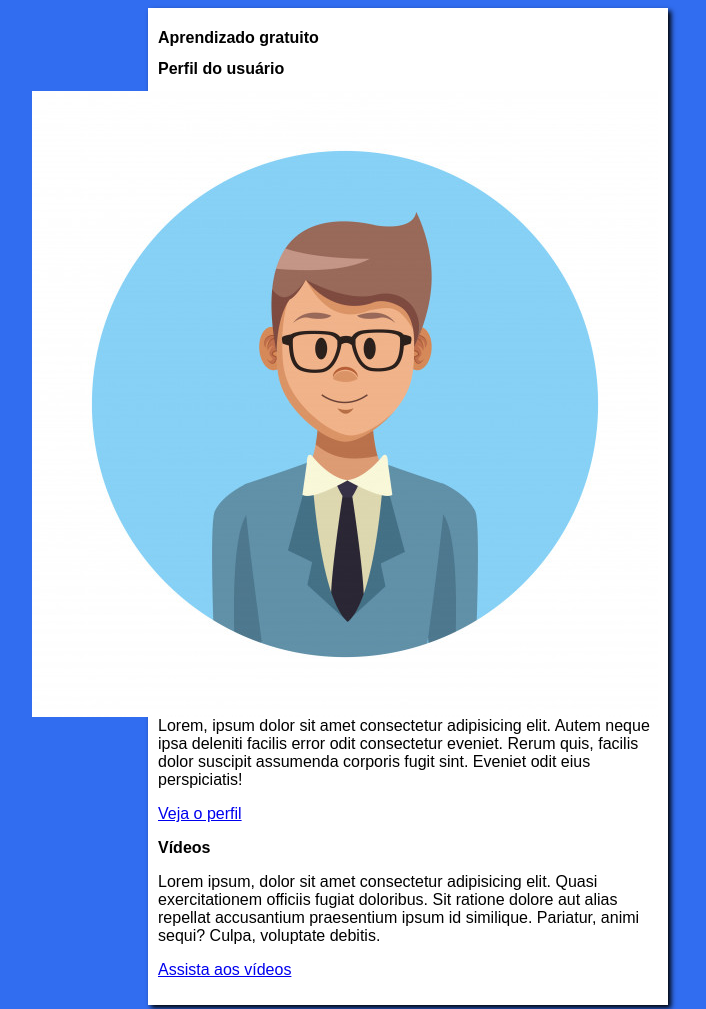
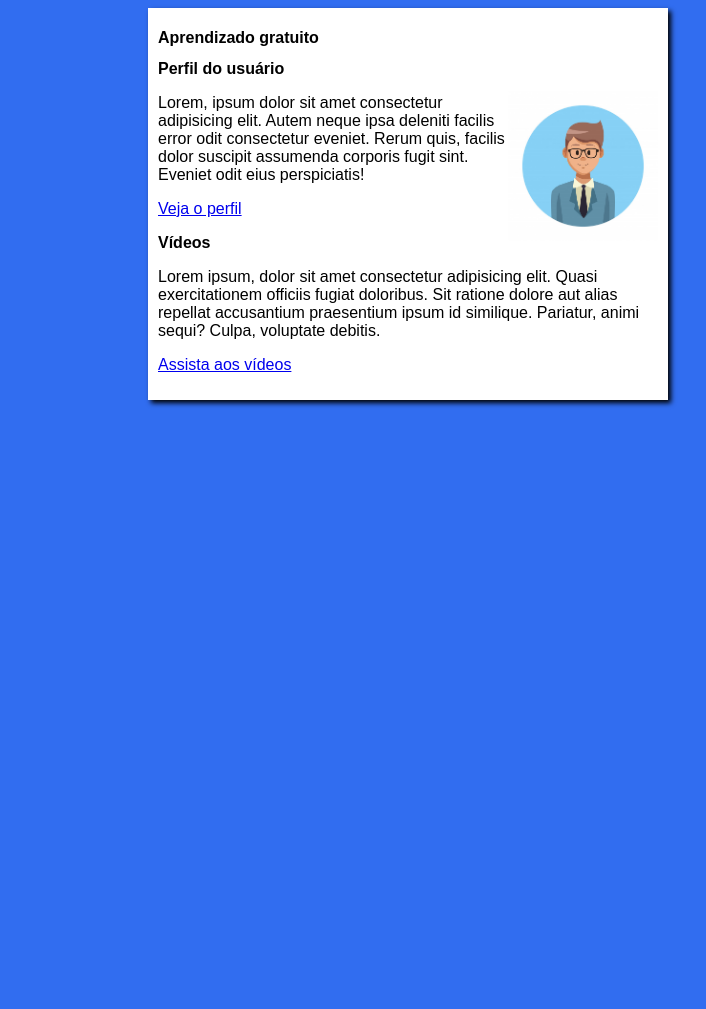
Before and after one commit to kmattoso/projeto-site, a plain HTML site: page index.html in a window 1280 px wide. Shown: the top 1009 px of the page, without its empty margins (232-938 px from the left). After the commit the page ends 800 px from the top, so only its background shows below. Drawn offline with Linux system fonts and the light colour scheme.

Commit message:
correção tamanho imagem

```diff
--- a/index.html
+++ b/index.html
@@ -13,7 +13,7 @@
         </header>
         <article>
             <h2>Perfil do usuário</h2>
-            <img class="lado" src="img/perfil-caricatura.jpg" alt="imagem perfil">
+            <img class="lado" src="img/perfil-caricatura.jpg" alt="imagem perfil" width="150px">
             <p>Lorem, ipsum dolor sit amet consectetur adipisicing elit. Autem neque ipsa deleniti facilis error odit consectetur eveniet. Rerum quis, facilis dolor suscipit assumenda corporis fugit sint. Eveniet odit eius perspiciatis!</p>
             <p><a href="perfil.html">Veja o perfil</a></p>
         </article>
```
